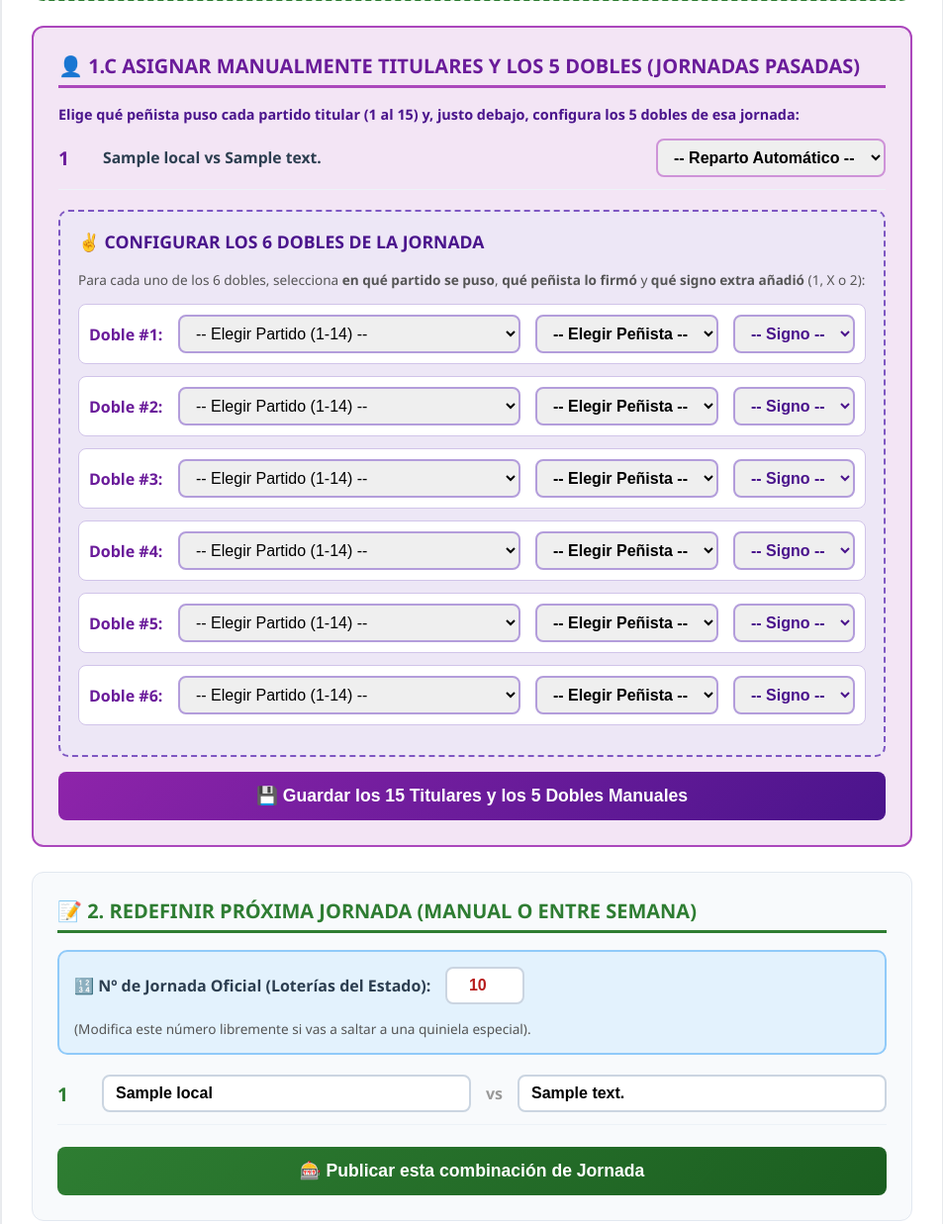
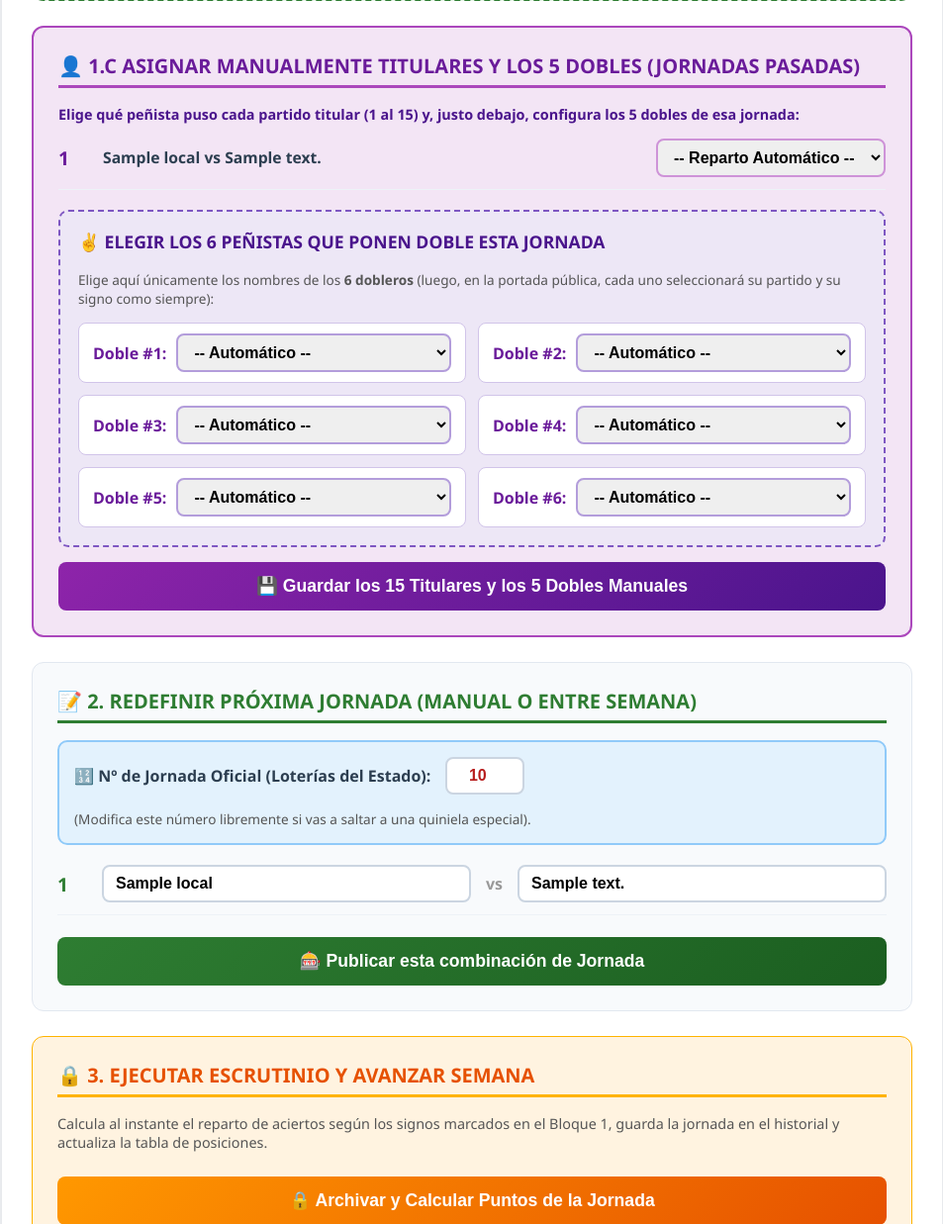
Before and after one commit to Vichobusto/quiniela-pena-busto, a Flask app: page /admin in a window 1280 px wide. Shown: the part 1160-2397 px from the top of the page at 99% size, without its empty margins (163-1116 px from the left). Run offline with Flask 3, Linux system fonts and the light colour scheme; a user stored in the database is signed in; a database or web service that is not in the repository returns one stand-in record (values such as "Sample title"); some libraries are stand-ins or nearby versions.

Commit message:
Elegir manualmente solo los 6 nombres de dobleros en admin para usarlos desde portada

```diff
--- a/app.py
+++ b/app.py
@@ -71,22 +71,33 @@ def verificar_y_actualizar_base_datos():
 
     tipo_id = "SERIAL PRIMARY KEY" if es_postgres else "INTEGER PRIMARY KEY AUTOINCREMENT"
 
-    # 1. Tabla de configuración (jornada y temporada)
+    # 1. Tabla de configuración (jornada, temporada y dobleros manuales)
     cursor.execute("""
     CREATE TABLE IF NOT EXISTS configuracion (
         clave TEXT PRIMARY KEY,
-        valor INTEGER
+        valor INTEGER,
+        texto TEXT DEFAULT ''
     )
     """)
 
+    # Migración segura: añadimos columna 'texto' a configuracion si no existía
     if es_postgres:
-        cursor.execute("INSERT INTO configuracion (clave, valor) VALUES ('jornada', 1) ON CONFLICT (clave) DO NOTHING")
-        cursor.execute("INSERT INTO configuracion (clave, valor) VALUES ('temporada', 2026) ON CONFLICT (clave) DO NOTHING")
+        cursor.execute("ALTER TABLE configuracion ADD COLUMN IF NOT EXISTS texto TEXT DEFAULT ''")
+        cursor.execute("INSERT INTO configuracion (clave, valor, texto) VALUES ('jornada', 1, '') ON CONFLICT (clave) DO NOTHING")
+        cursor.execute("INSERT INTO configuracion (clave, valor, texto) VALUES ('temporada', 2026, '') ON CONFLICT (clave) DO NOTHING")
+        for d in range(1, 7):
+            cursor.execute(f"INSERT INTO configuracion (clave, valor, texto) VALUES ('doblero_manual_{d}', 0, '') ON CONFLICT (clave) DO NOTHING")
     else:
-        cursor.execute("INSERT OR IGNORE INTO configuracion (clave, valor) VALUES ('jornada', 1)")
-        cursor.execute("INSERT OR IGNORE INTO configuracion (clave, valor) VALUES ('temporada', 2026)")
+        cursor.execute("PRAGMA table_info(configuracion)")
+        cols_cfg = [c[1] for c in cursor.fetchall()]
+        if "texto" not in cols_cfg:
+            cursor.execute("ALTER TABLE configuracion ADD COLUMN texto TEXT DEFAULT ''")
+        cursor.execute("INSERT OR IGNORE INTO configuracion (clave, valor, texto) VALUES ('jornada', 1, '')")
+        cursor.execute("INSERT OR IGNORE INTO configuracion (clave, valor, texto) VALUES ('temporada', 2026, '')")
+        for d in range(1, 7):
+            cursor.execute(f"INSERT OR IGNORE INTO configuracion (clave, valor, texto) VALUES ('doblero_manual_{d}', 0, '')")
 
-    # 2. Tabla de partidos activos (Incluye pronosticador_manual, doble_por y signo_doble)
+    # 2. Tabla de partidos activos
     cursor.execute(f"""
     CREATE TABLE IF NOT EXISTS partidos (
         id {tipo_id},
@@ -106,7 +117,6 @@ def verificar_y_actualizar_base_datos():
     )
     """)
 
-    # Migración segura por si la tabla ya existía sin la columna pronosticador_manual
     if es_postgres:
         cursor.execute("ALTER TABLE partidos ADD COLUMN IF NOT EXISTS pronosticador_manual TEXT DEFAULT ''")
     else:
@@ -180,17 +190,26 @@ def verificar_y_actualizar_base_datos():
 verificar_y_actualizar_base_datos()
 
 
-# ⚖️ FUNCIÓN DE REPARTO EQUITATIVO AUTOMÁTICO (14 titulares + 6 dobles + 1 Pleno = 21 convocados)
+# ⚖️ FUNCIÓN DE REPARTO EQUITATIVO (14 titulares + 6 dobles + 1 Pleno = 21 convocados)
 def obtener_reparto_equitativo(cursor):
     cursor.execute("SELECT nombre, partidos_asignados FROM usuarios ORDER BY partidos_asignados ASC, id ASC")
     lista_ordenada = cursor.fetchall()
 
     titulares_14 = [u[0] for u in lista_ordenada[:14]]
-    # Cortamos del índice 14 al 20 para obtener exactamente 6 dobleros
-    dobleros_6 = [u[0] for u in lista_ordenada[14:20]]
+    dobleros_auto_6 = [u[0] for u in lista_ordenada[14:20]]
     pleno_15_resp = lista_ordenada[20][0] if len(lista_ordenada) > 20 else lista_ordenada[0][0]
 
-    # Total convocados: 21 peñistas (descansan 7 de los 28)
+    # Comprobamos si el admin ha elegido manualmente los 6 dobleros
+    dobleros_manuales = []
+    for d in range(1, 7):
+        cursor.execute("SELECT texto FROM configuracion WHERE clave = ?", (f"doblero_manual_{d}",))
+        fila = cursor.fetchone()
+        if fila and fila[0] and fila[0].strip() != "":
+            dobleros_manuales.append(fila[0].strip())
+
+    # Si hay dobleros elegidos manualmente, prevalecen sobre los automáticos
+    dobleros_6 = dobleros_manuales if len(dobleros_manuales) > 0 else dobleros_auto_6
+
     convocados_21 = [{"nombre": u[0], "partidos": u[1]} for u in lista_ordenada[:21]]
     descansan_7 = [{"nombre": u[0], "partidos": u[1]} for u in lista_ordenada[21:]]
 
@@ -369,22 +388,28 @@ def admin_panel():
     """)
     partidos = cursor.fetchall()
 
-    # Construimos la lista de los 6 dobles activos para que el panel admin los muestre
-    dobles_activos = []
-    for p in partidos:
-        if p[0] <= 14 and p[8] and p[8].strip() != "":
-            dobles_activos.append({"partido": p[0], "penista": p[8], "signo": p[9] or ""})
-    while len(dobles_activos) < 6:
-        dobles_activos.append({"partido": "", "penista": "", "signo": ""})
+    # Leemos los 6 dobleros elegidos manualmente para mostrarlos seleccionados en /admin
+    dobleros_seleccionados = []
+    for d in range(1, 7):
+        cursor.execute("SELECT texto FROM configuracion WHERE clave = ?", (f"doblero_manual_{d}",))
+        fila = cursor.fetchone()
+        dobleros_seleccionados.append(fila[0] if (fila and fila[0]) else "")
 
     cursor.execute("SELECT id, nombre, aciertos, errores FROM usuarios ORDER BY nombre ASC")
     usuarios = cursor.fetchall()
 
     conexion.close()
-    return render_template("admin.html", partidos=partidos, jornada=jornada, temporada=temporada, usuarios=usuarios, dobles_activos=dobles_activos)
+    return render_template(
+        "admin.html",
+        partidos=partidos,
+        jornada=jornada,
+        temporada=temporada,
+        usuarios=usuarios,
+        dobleros_seleccionados=dobleros_seleccionados
+    )
 
 
-# 👤 GUARDAR ASIGNACIÓN MANUAL DE LOS 15 TITULARES Y LOS 6 DOBLES (Para jornadas pasadas)
+# 👤 GUARDAR ASIGNACIÓN MANUAL DE LOS 15 TITULARES Y SOLO LOS NOMBRES DE LOS 6 DOBLEROS
 @app.route("/admin/asignar_pronosticadores", methods=["POST"])
 def asignar_pronosticadores():
     if not session.get("es_admin"):
@@ -393,35 +418,23 @@ def asignar_pronosticadores():
     conexion = conectar_bd()
     cursor = conexion.cursor()
 
-    # 1. Guardamos los 15 titulares y limpiamos dobles anteriores
+    # 1. Guardamos los 15 titulares
     for i in range(1, 16):
         peñista_elegido = request.form.get(f"pronosticador_{i}", "").strip()
         cursor.execute("""
             UPDATE partidos
-            SET pronosticador_manual = ?, doble_por = '', signo_doble = ''
+            SET pronosticador_manual = ?
             WHERE num_partido = ?
         """, (peñista_elegido, i))
 
-    # 2. Guardamos los 6 dobles manuales (partido elegido, peñista y signo extra)
+    # 2. Guardamos solo los 6 nombres de quienes ponen doble (para que luego ellos los pongan en la portada)
     for d in range(1, 7):
-        partido_doble = request.form.get(f"doble_partido_{d}", type=int)
         peñista_doble = request.form.get(f"doble_penista_{d}", "").strip()
-        signo_doble = request.form.get(f"doble_signo_{d}", "").strip().upper()
-
-        if partido_doble and peñista_doble and signo_doble in ["1", "X", "2"]:
-            cursor.execute("""
-                UPDATE partidos
-                SET doble_por = ?, signo_doble = ?
-                WHERE num_partido = ?
-            """, (peñista_doble, signo_doble, partido_doble))
-
-            # Si ya había un signo principal marcado en ese partido, combinamos ambos (ej: '1' + 'X' = '1X')
-            cursor.execute("SELECT pronostico FROM partidos WHERE num_partido = ?", (partido_doble,))
-            fila = cursor.fetchone()
-            actual = fila[0] if fila and fila[0] else "-"
-            if actual != "-" and signo_doble not in actual and len(actual) < 2:
-                combinado = "".join(sorted(actual + signo_doble))
-                cursor.execute("UPDATE partidos SET pronostico = ? WHERE num_partido = ?", (combinado, partido_doble))
+        cursor.execute("""
+            UPDATE configuracion
+            SET texto = ?
+            WHERE clave = ?
+        """, (peñista_doble, f"doblero_manual_{d}"))
 
     conexion.commit()
     conexion.close()
@@ -652,8 +665,10 @@ def cerrar_jornada():
         for c in convocados_21:
             cursor.execute("UPDATE usuarios SET partidos_asignados = partidos_asignados + 1 WHERE nombre = ?", (c["nombre"],))
 
-    # 4. Avanzamos a la siguiente jornada y limpiamos pronosticador_manual
+    # 4. Avanzamos a la siguiente jornada y limpiamos pronosticador_manual y dobleros manuales
     cursor.execute("UPDATE partidos SET pronosticador_manual = ''")
+    for d in range(1, 7):
+        cursor.execute("UPDATE configuracion SET texto = '' WHERE clave = ?", (f"doblero_manual_{d}",))
     cursor.execute("UPDATE configuracion SET valor = valor + 1 WHERE clave = 'jornada'")
 
     conexion.commit()
@@ -699,6 +714,8 @@ def reiniciar_temporada():
     cursor.execute("UPDATE usuarios SET aciertos = 0, errores = 0, partidos_asignados = 0")
     cursor.execute("DELETE FROM historial_jornadas")
     cursor.execute("UPDATE partidos SET pronosticador_manual = ''")
+    for d in range(1, 7):
+        cursor.execute("UPDATE configuracion SET texto = '' WHERE clave = ?", (f"doblero_manual_{d}",))
     cursor.execute("UPDATE configuracion SET valor = 1 WHERE clave = 'jornada'")
     conexion.commit()
     conexion.close()
--- a/templates/admin.html
+++ b/templates/admin.html
@@ -144,44 +144,29 @@
                 </div>
                 {% endfor %}
 
-                <!-- 6 DOBLES MANUALES -->
+                <!-- 6 DOBLEROS MANUALES (Solo elegir los nombres) -->
                 <div class="caja-dobles-admin">
                     <h3 style="margin-top: 0; color: #4a148c; font-size: 1.1rem; text-transform: uppercase;">
-                        ✌️ Configurar los 6 Dobles de la Jornada
+                        ✌️ Elegir los 6 Peñistas que ponen Doble esta Jornada
                     </h3>
                     <p style="font-size: 0.85rem; color: #555; margin-bottom: 15px;">
-                        Para cada uno de los 6 dobles, selecciona <strong>en qué partido se puso</strong>, <strong>qué peñista lo firmó</strong> y <strong>qué signo extra añadió</strong> (1, X o 2):
+                        Elige aquí únicamente los nombres de los <strong>6 dobleros</strong> (luego, en la portada pública, cada uno seleccionará su partido y su signo como siempre):
                     </p>
 
-                    <!-- range(1, 7) genera exactamente 6 filas: Doble #1 hasta Doble #6 -->
-                    {% for d in range(1, 7) %}
-                    <div class="fila-partido" style="background: white; padding: 10px; border-radius: 8px; border: 1px solid #d1c4e9;">
-                        <span style="font-weight: 900; color: #6a1b9a; min-width: 75px;">Doble #{{ d }}:</span>
+                    <div style="display: grid; grid-template-columns: repeat(auto-fill, minmax(260px, 1fr)); gap: 12px;">
+                        {% for d in range(1, 7) %}
+                        <div style="background: white; padding: 10px 14px; border-radius: 8px; border: 1px solid #d1c4e9; display: flex; align-items: center; justify-content: space-between; gap: 10px;">
+                            <span style="font-weight: 900; color: #6a1b9a;">Doble #{{ d }}:</span>
 
-                        <select name="doble_partido_{{ d }}" style="flex: 1; min-width: 180px; border-color: #b39ddb;">
-                            <option value="">-- Elegir Partido (1-14) --</option>
-                            {% for part in partidos %}
-                                {% if part[0] <= 14 %}
-                                <option value="{{ part[0] }}">P{{ part[0] }}: {{ part[1] }} - {{ part[2] }}</option>
-                                {% endif %}
-                            {% endfor %}
-                        </select>
-
-                        <select name="doble_penista_{{ d }}" style="min-width: 160px; border-color: #b39ddb; font-weight: bold;">
-                            <option value="">-- Elegir Peñista --</option>
-                            {% for u in usuarios %}
-                                <option value="{{ u[1] }}">{{ u[1] }}</option>
-                            {% endfor %}
-                        </select>
-
-                        <select name="doble_signo_{{ d }}" style="min-width: 115px; border-color: #b39ddb; font-weight: 900; color: #4a148c;">
-                            <option value="">-- Signo --</option>
-                            <option value="1">Signo 1</option>
-                            <option value="X">Signo X</option>
-                            <option value="2">Signo 2</option>
-                        </select>
+                            <select name="doble_penista_{{ d }}" style="flex: 1; border-color: #b39ddb; font-weight: bold;">
+                                <option value="">-- Automático --</option>
+                                {% for u in usuarios %}
+                                    <option value="{{ u[1] }}" {% if dobleros_seleccionados[d-1] == u[1] %}selected{% endif %}>{{ u[1] }}</option>
+                                {% endfor %}
+                            </select>
+                        </div>
+                        {% endfor %}
                     </div>
-                    {% endfor %}
                 </div>
 
                 <button type="submit" class="btn-accion" style="background: linear-gradient(135deg, #8e24aa, #4a148c); margin-top: 15px;">
```
